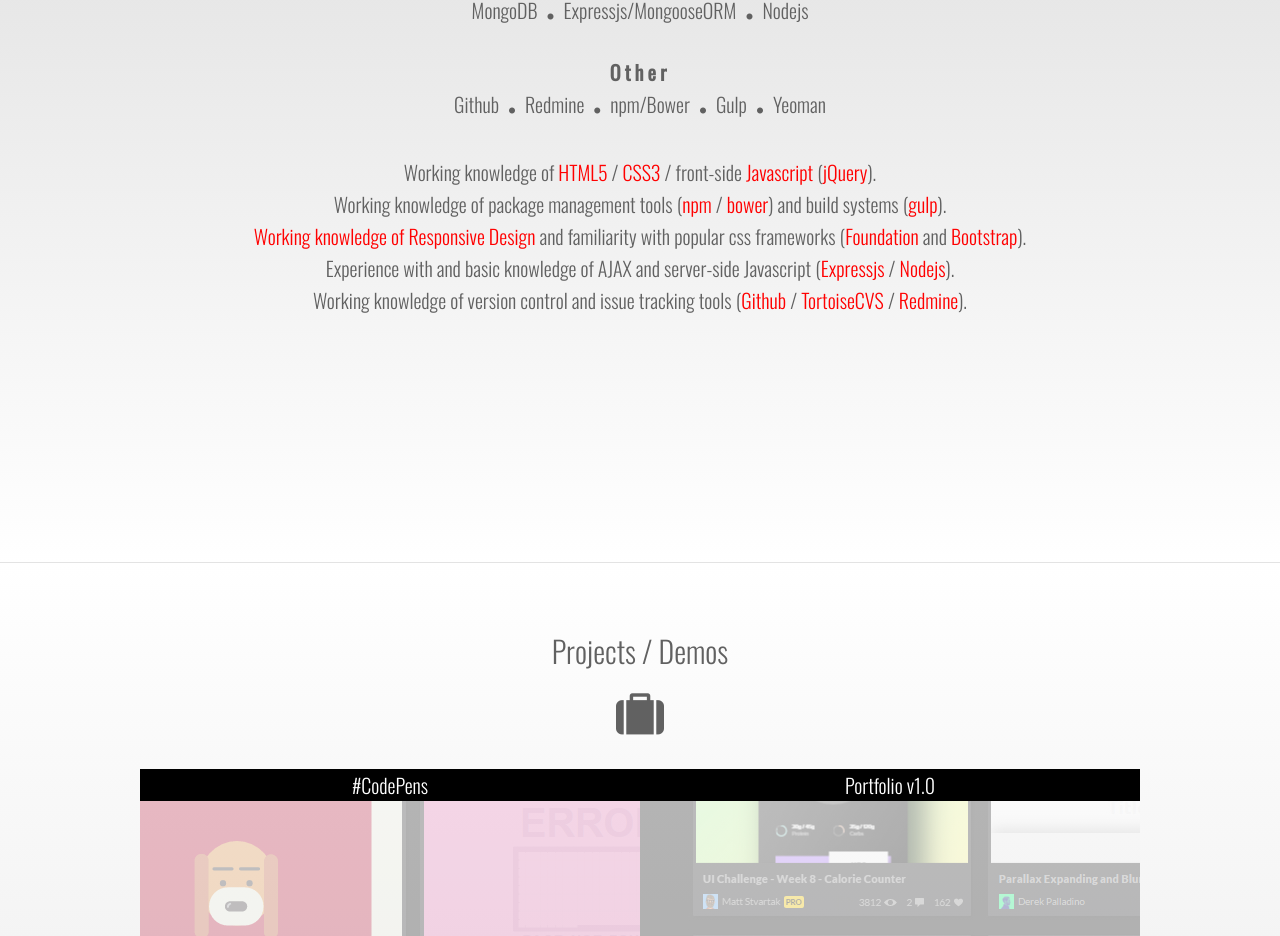
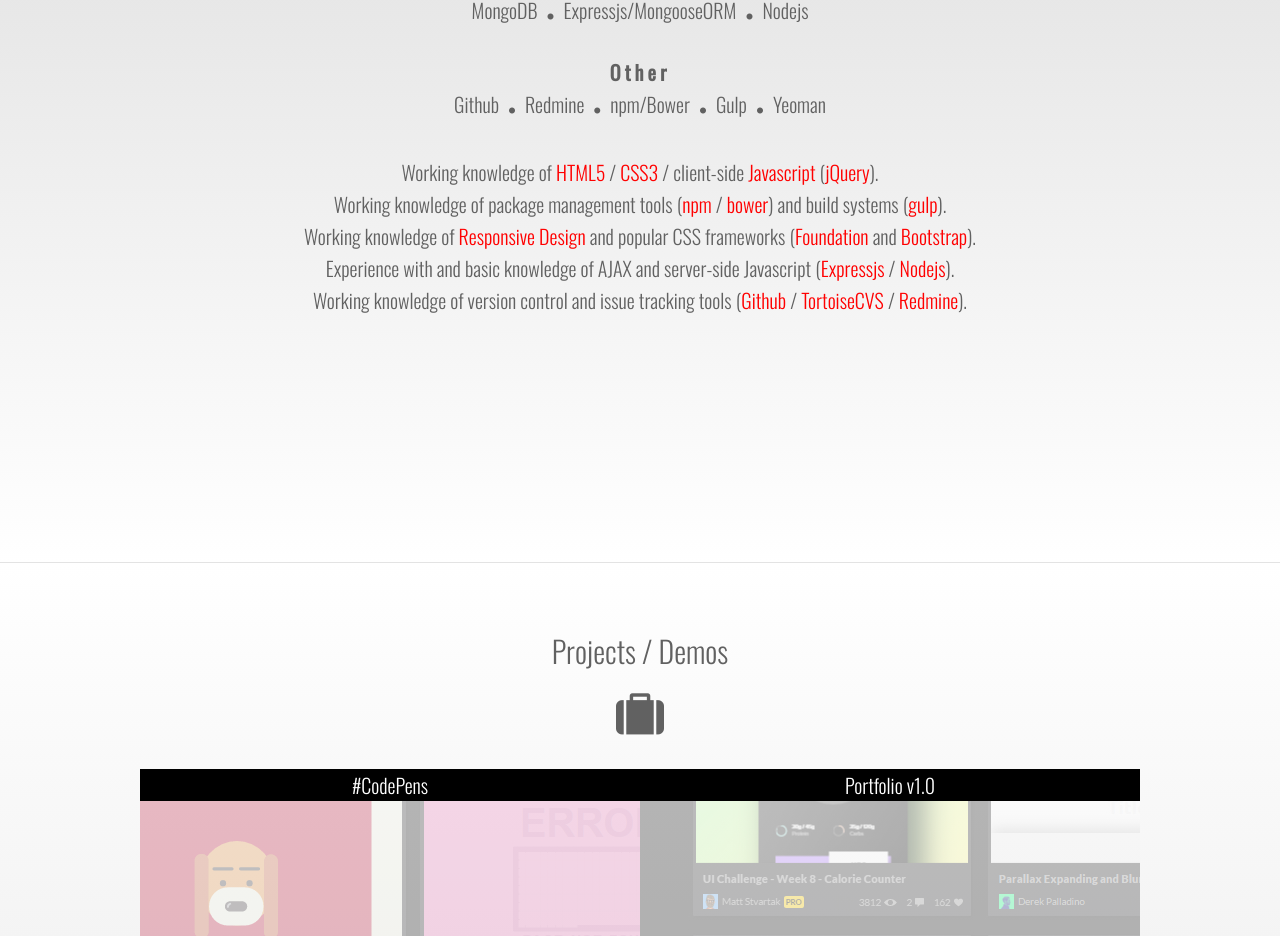
Before and after one commit to terry-lardner/portfolio, a website: page index.html in a window 1280 px wide. Shown: the part 1291-2227 px from the top of the page. Drawn offline with nearby package versions, Linux system fonts and the light colour scheme.

Commit message:
minor changes to skills section

```diff
--- a/index.html
+++ b/index.html
@@ -79,9 +79,9 @@
 			<li>Github<i class="fa fa-circle"></i>Redmine<i class="fa fa-circle"></i>npm/Bower<i class="fa fa-circle"></i>Gulp<i class="fa fa-circle"></i>Yeoman</li>
 		</ul>
 		<p class="skills-info">
-		Working knowledge of <span class="highlight">HTML5</span> / <span class="highlight">CSS3</span> / front-side <span class="highlight">Javascript</span> (<span class="highlight">jQuery</span>).<br>
+		Working knowledge of <span class="highlight">HTML5</span> / <span class="highlight">CSS3</span> / client-side <span class="highlight">Javascript</span> (<span class="highlight">jQuery</span>).<br>
 		Working knowledge of package management tools (<span class="highlight">npm</span> / <span class="highlight">bower</span>) and build systems (<span class="highlight">gulp</span>).<br>
-		<span class="highlight">Working knowledge of Responsive Design</span> and familiarity with popular css frameworks (<span class="highlight">Foundation</span> and <span class="highlight">Bootstrap</span>).<br>
+		Working knowledge of <span class="highlight">Responsive Design</span> and popular CSS frameworks (<span class="highlight">Foundation</span> and <span class="highlight">Bootstrap</span>).<br>
 		Experience with and basic knowledge of AJAX and server-side Javascript (<span class="highlight">Expressjs</span> / <span class="highlight">Nodejs</span>).<br>
 		Working knowledge of version control and issue tracking tools (<span class="highlight">Github</span> / <span class="highlight">TortoiseCVS</span> / <span class="highlight">Redmine</span>).
 		</p>
```
